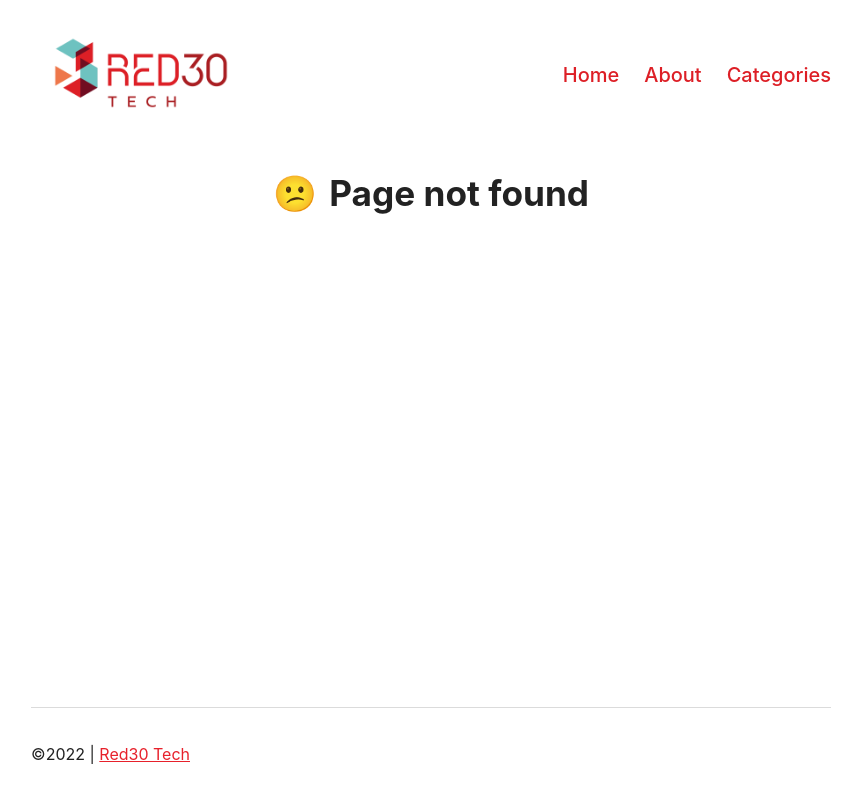
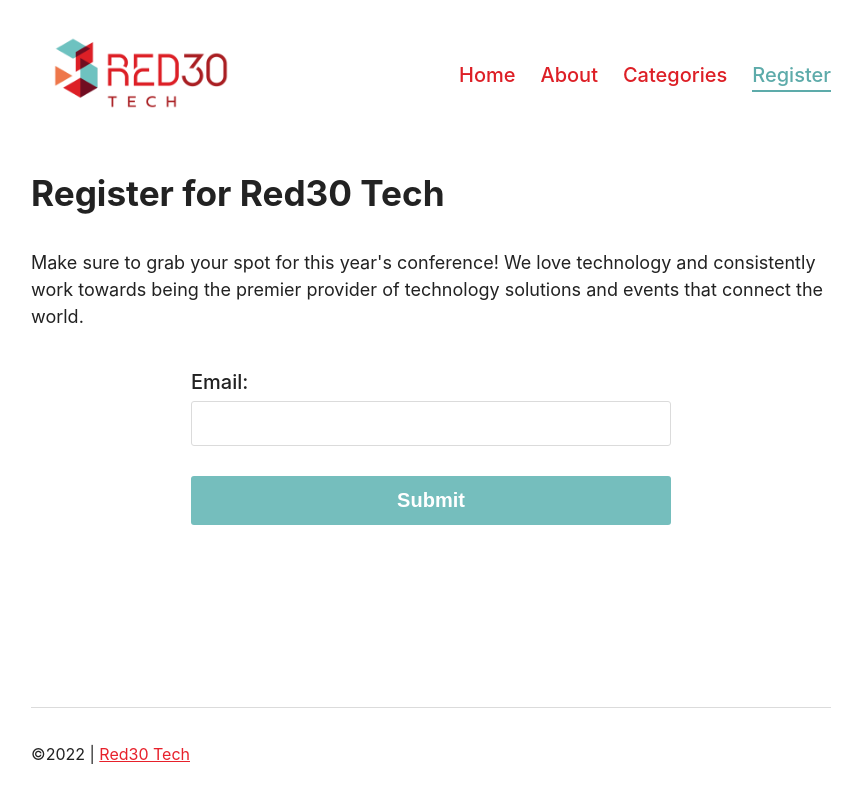
Before and after one commit to Anzhelika007/Courses, a React (Create React App) app in the folder 2-app-routes/: page /register in a window 1280 px wide. Before the commit this address had no page. Shown: the whole page, without its empty margins (209-1071 px from the left). Built offline with nearby package versions, Linux system fonts and the light colour scheme.

Commit message:
feat: add useNavigate

```diff
--- a/2-app-routes/src/components/App.js
+++ b/2-app-routes/src/components/App.js
@@ -22,6 +22,8 @@ function App() {
           </Route>
           <Route index element={<h3>Select a category from above</h3>}/>
         </Route>
+        <Route path="register" element={<Register />} />
+        <Route path="confirmed" element={<Confirmation />} />
         <Route path="*" element={<h1 className="not-found">Page not found</h1>} />
       </Routes>
 
--- a/2-app-routes/src/components/Header.js
+++ b/2-app-routes/src/components/Header.js
@@ -25,6 +25,9 @@ export default function Header() {
         <NavLink to="/categories" className={getClass}>
           Categories
         </NavLink>
+        <NavLink to="/register" className={getClass}>
+          Register
+        </NavLink>
       </nav>
     </header>
   );
--- a/2-app-routes/src/components/Register.js
+++ b/2-app-routes/src/components/Register.js
@@ -1,10 +1,13 @@
 import { useRef } from "react";
+import { useNavigate, Form } from "react-router-dom";
 
 export default function Register() {
+  const navigate = useNavigate();
   const emailRef = useRef(null);
 
   function handleSubmit(event) {
     event.preventDefault();
+    navigate('/confirmed')
   }
 
   return (
```
